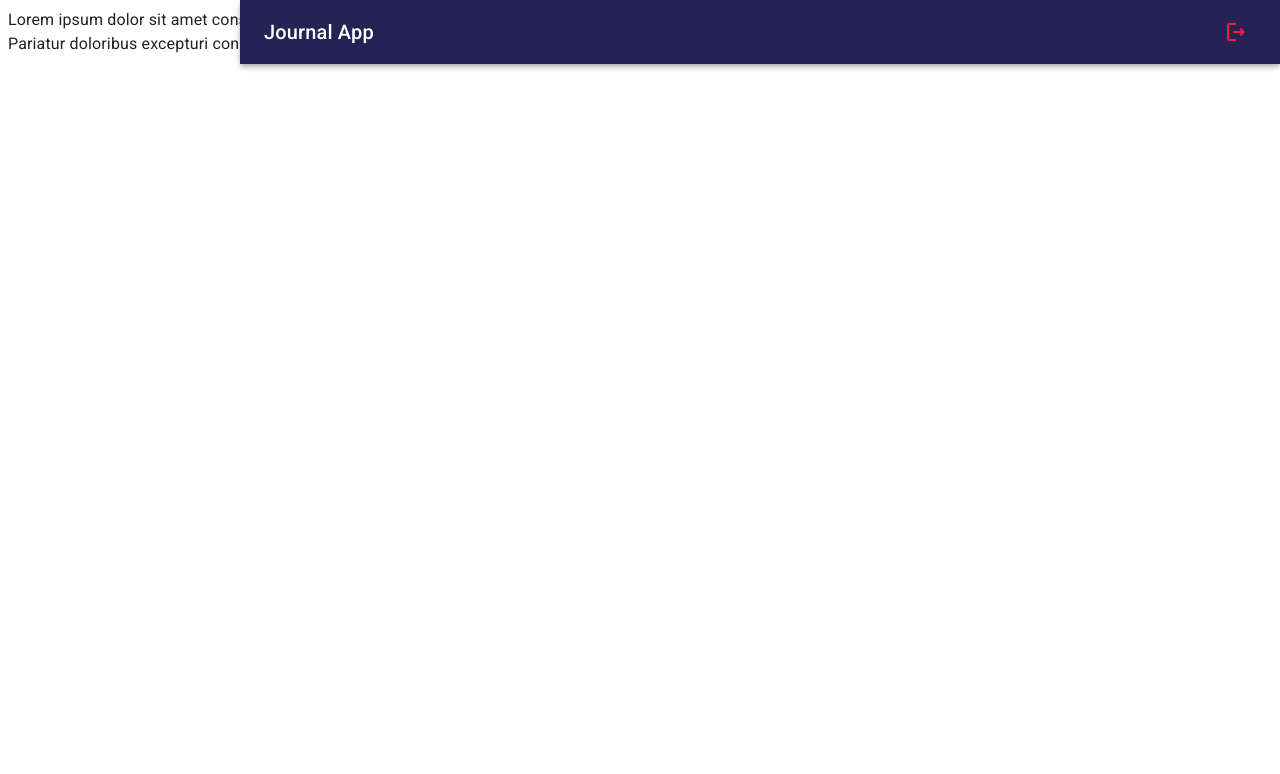
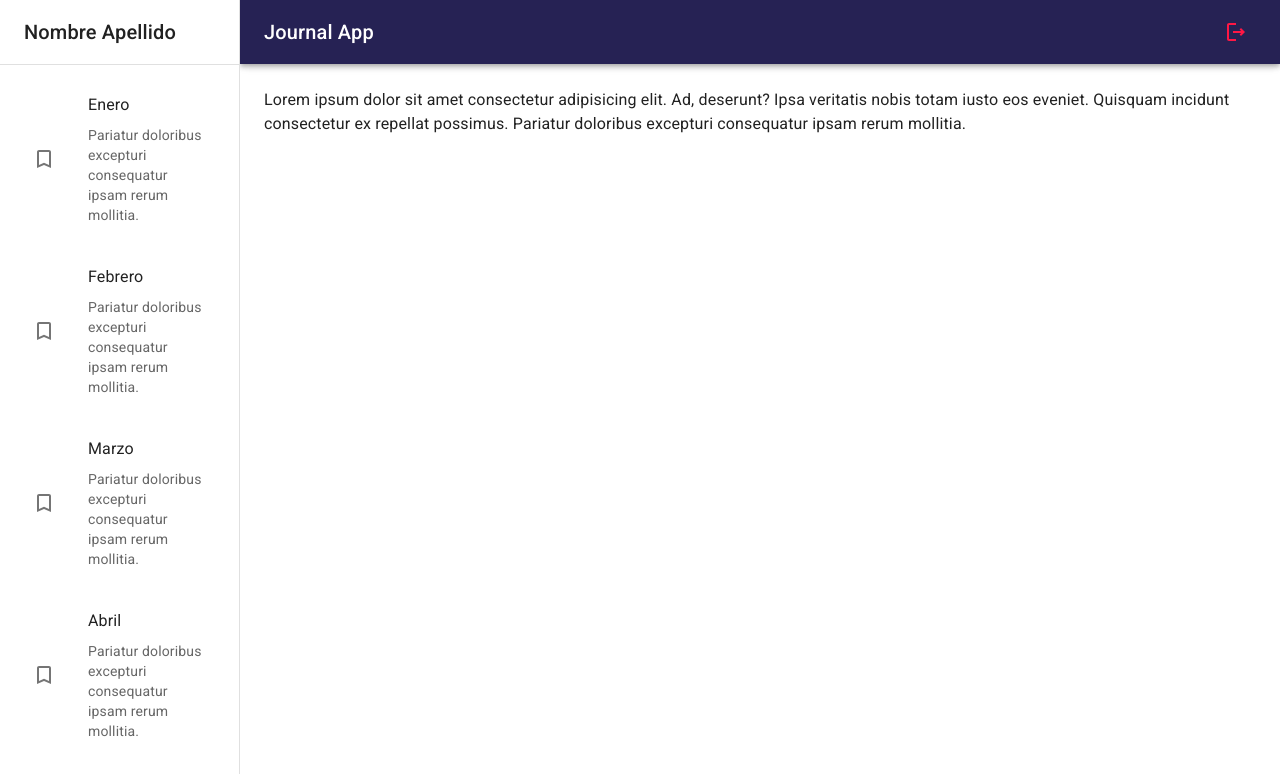
Before and after one commit to EdsonJSF/react-journal-app, a React (Vite) app: page / in a window 1280 px wide. Shown: the top 774 px of the page. Built offline with nearby package versions, Linux system fonts and the light colour scheme.

Commit message:
Feat: JournalSideBar

```diff
--- /dev/null
+++ b/src/journal/components/JournalSideBar.jsx
@@ -0,0 +1,60 @@
+import { TurnedInNot } from "@mui/icons-material";
+import {
+  Box,
+  Divider,
+  Drawer,
+  Grid,
+  List,
+  ListItem,
+  ListItemButton,
+  ListItemIcon,
+  ListItemText,
+  Toolbar,
+  Typography,
+} from "@mui/material";
+
+export const JournalSideBar = ({ drawerWidth = 240 }) => {
+  return (
+    <Box
+      component="nav"
+      sx={{
+        width: { sm: drawerWidth },
+        flexShrink: { sm: 0 },
+      }}
+    >
+      <Drawer
+        variant="permanent"
+        open
+        sx={{
+          display: { xs: "block" },
+          "& .MuiDrawer-paper": { boxSizing: "border-box", width: drawerWidth },
+        }}
+      >
+        <Toolbar>
+          <Typography variant="h6" noWrap component="div">
+            Nombre Apellido
+          </Typography>
+        </Toolbar>
+
+        <Divider />
+
+        <List>
+          {["Enero", "Febrero", "Marzo", "Abril"].map((month) => (
+            <ListItem key={month}>
+              <ListItemButton>
+                <ListItemIcon>
+                  <TurnedInNot />
+                </ListItemIcon>
+
+                <Grid container>
+                  <ListItemText primary={month} />
+                  <ListItemText secondary="Pariatur doloribus excepturi consequatur ipsam rerum mollitia." />
+                </Grid>
+              </ListItemButton>
+            </ListItem>
+          ))}
+        </List>
+      </Drawer>
+    </Box>
+  );
+};
--- a/src/journal/components/index.js
+++ b/src/journal/components/index.js
@@ -1 +1,2 @@
-export { JournalNavBar } from "./JournalNavBar";
+export * from "./JournalNavBar";
+export * from "./JournalSideBar";
--- a/src/journal/layout/JournalLayout.jsx
+++ b/src/journal/layout/JournalLayout.jsx
@@ -1,5 +1,6 @@
-import { Box } from "@mui/system";
-import { JournalNavBar } from "../components";
+import { Box, Toolbar } from "@mui/material";
+
+import { JournalNavBar, JournalSideBar } from "../components";
 
 const drawerWidth = 240;
 
@@ -8,10 +9,10 @@
     <Box sx={{ display: "flex" }}>
       <JournalNavBar drawerWidth={drawerWidth} />
 
-      {/* Sidebar drawerWidth */}
+      <JournalSideBar drawerWidth={drawerWidth} />
 
-      <Box component="main" sx={{ flexGrow: 1, p: 1 }}>
-        {/* Toolbar */}
+      <Box component="main" sx={{ flexGrow: 1, p: 3 }}>
+        <Toolbar></Toolbar>
 
         {children}
       </Box>
```
